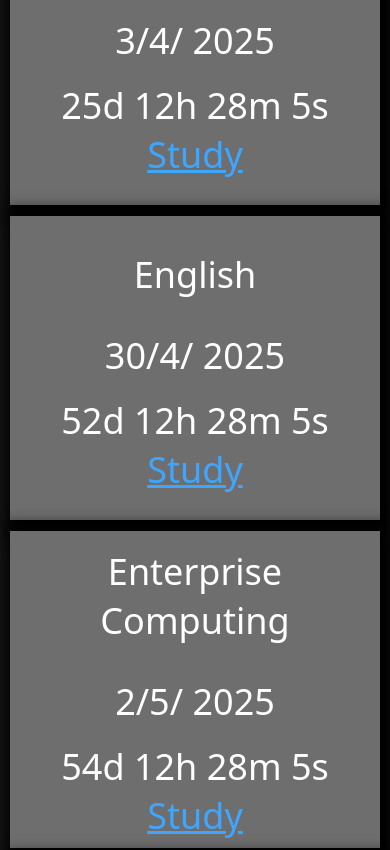
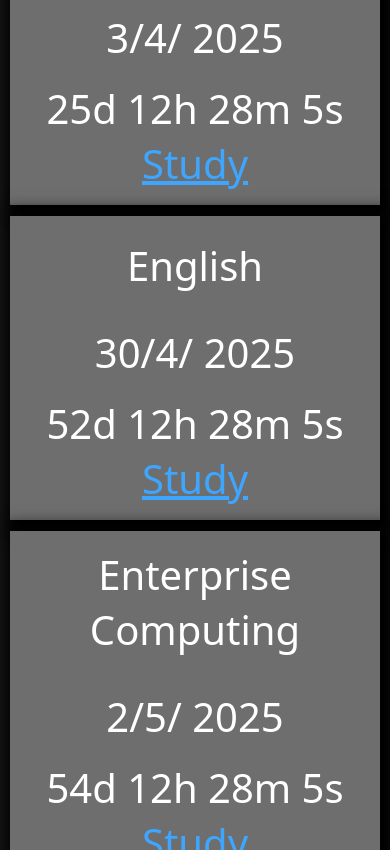
Before and after one commit to Hoang-Son1/examtimer, a plain HTML site: page index.html in a window 390 px wide. Shown: the part 734-1584 px from the top of the page. Drawn offline with Linux system fonts and the light colour scheme; a web font is replaced by a local one.

Commit message:
Update index.html

```diff
--- a/index.html
+++ b/index.html
@@ -10,7 +10,7 @@
         @media screen and (max-width: 1100px){
             .timer{
                 flex: 1;
-                font-size: 2rem;
+                font-size: 2.5rem;
             }
         }
 
@@ -35,7 +35,7 @@
             font-family: "Cherry Bomb One", system-ui;
             font-weight: 100;
             font-style: normal;
-            font-size: 2.25rem;
+            font-size: 2.5rem;
             color: white;
             text-align: center;
             -webkit-box-shadow: 5px 5px 15px 5px #000000;
```
